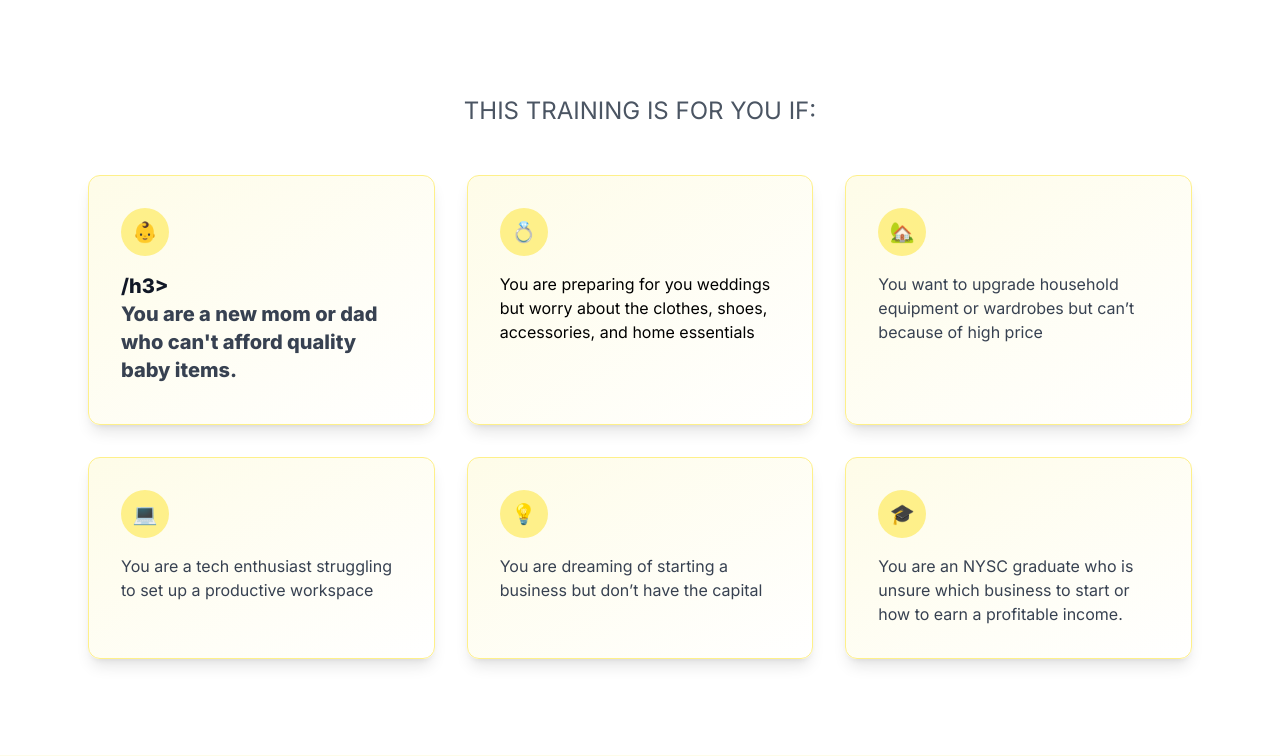
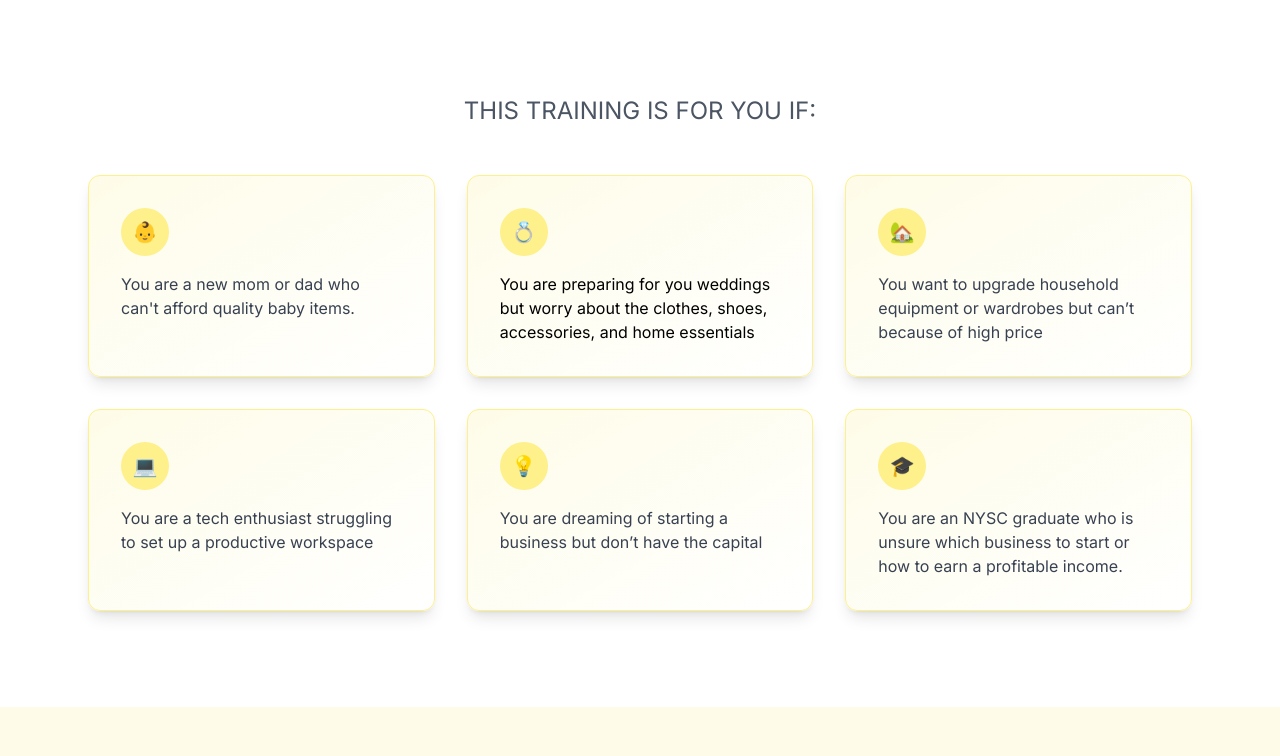
Before and after one commit to Geminiman7/Pischa, a Flask app: page / in a window 1280 px wide. Shown: the part 509-1265 px from the top of the page. Run offline with Flask 3, Linux system fonts and the light colour scheme; some libraries are stand-ins or nearby versions.

Commit message:
Fix HTML encoding issues in index.html

```diff
--- a/templates/index.html
+++ b/templates/index.html
@@ -52,7 +52,7 @@
                 <div class="grid grid-cols-1 md:grid-cols-2 lg:grid-cols-3 gap-8">
                     <!-- Pain Point 1 --><div class="bg-gradient-to-br from-yellow-50 to-white p-8 rounded-xl shadow-lg border border-yellow-200 hover:shadow-xl transition-all duration-300">
                         <div class="flex items-center justify-center w-12 h-12 bg-yellow-200 text-yellow-800 rounded-full mb-4 text-xl font-bold">👶</div>
-                        <h3 class="font-extrabold text-xl mb-2 text-gray-900">/h3>
+                        <h3 class="font-extrabold text-xl mb-2 text-gray-900"></h3>
                         <p class="text-gray-700">You are a new mom or dad who can't afford quality baby items.</p>
                     </div>
                     <!-- Pain Point 2 --><div class="bg-gradient-to-br from-yellow-50 to-white p-8 rounded-xl shadow-lg border border-yellow-200 hover:shadow-xl transition-all duration-300">
```
